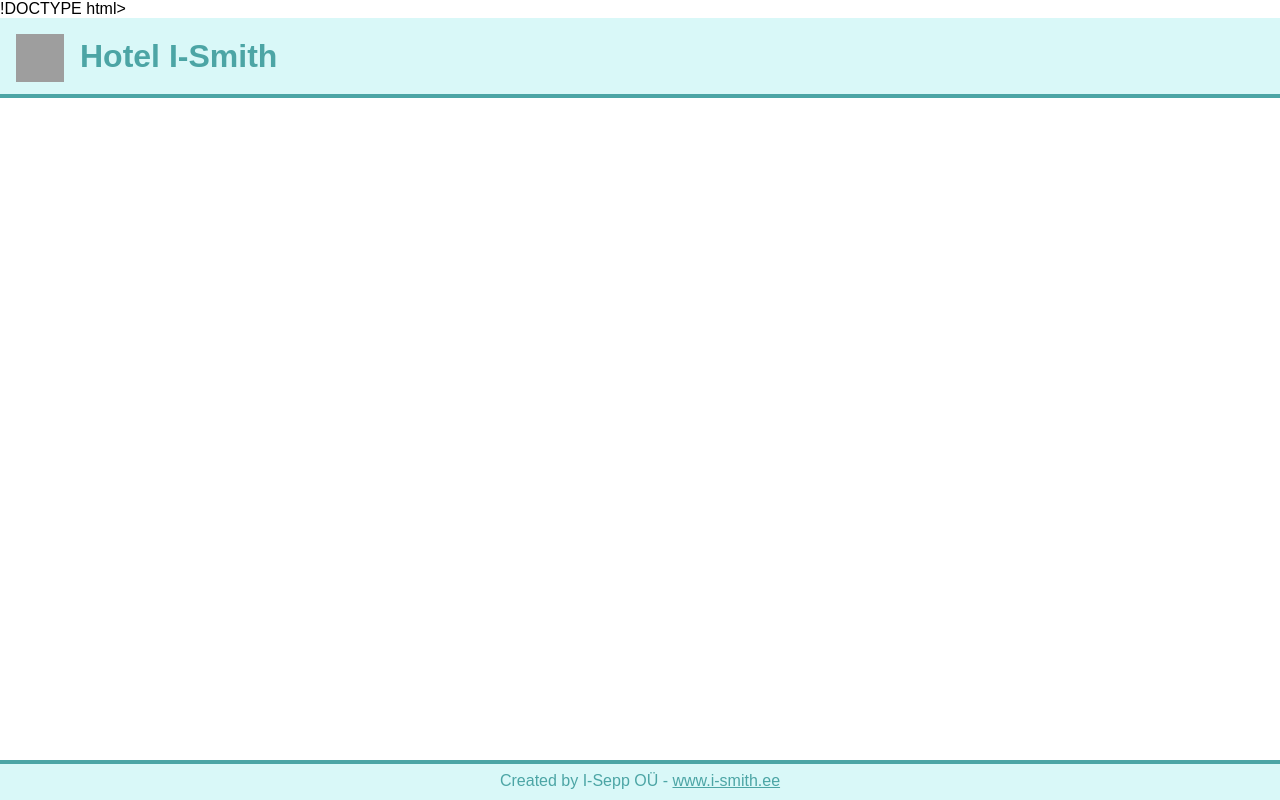
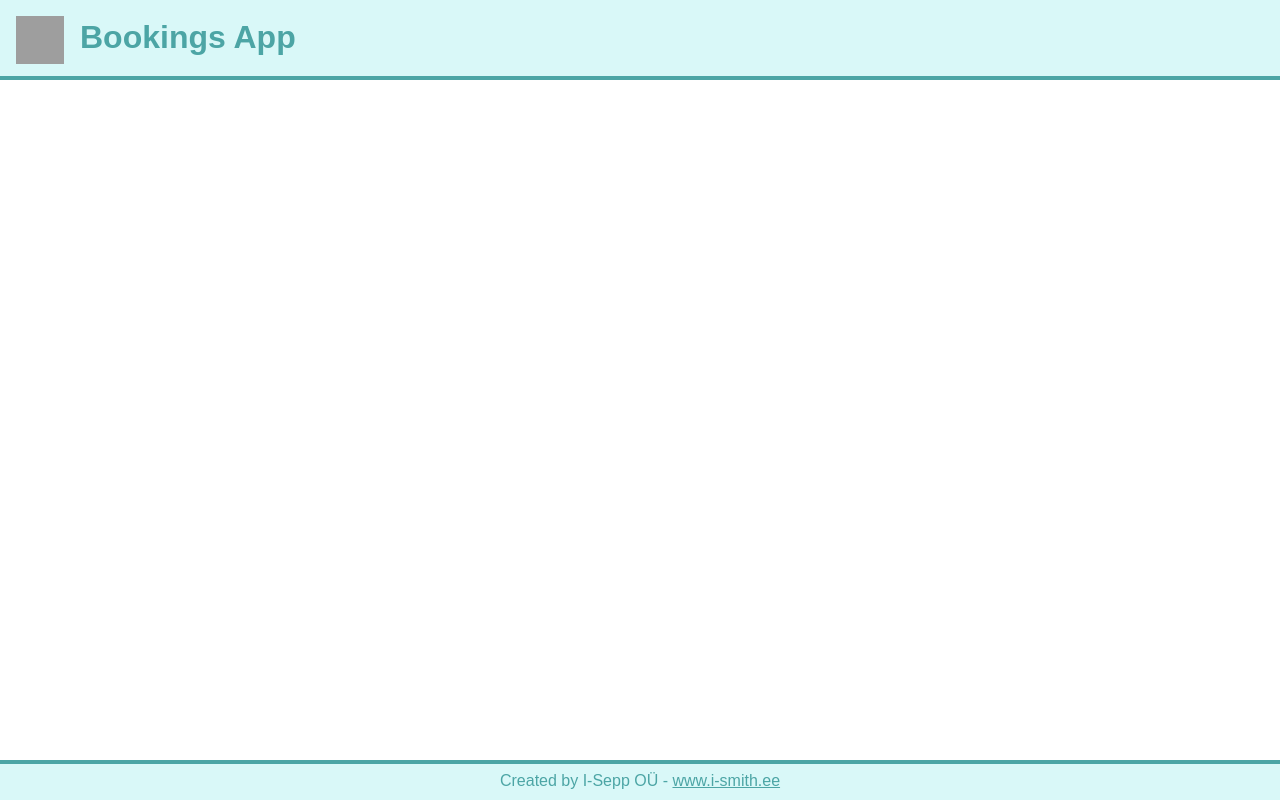
Before and after one commit to drewbrenet/vrmbrenet, a PHP site: template views/base.html.twig in a window 1280 px wide. Run offline with PHP 8.4, Linux system fonts and the light colour scheme; the template is opened without the code that fills it, so the values that code supplies are empty; some libraries are stand-ins or nearby versions; grey boxes are pictures that could not be loaded.

Commit message:
Separate header and footer as seperate components by having different…

```diff
--- /dev/null
+++ b/views/_footer.html.twig
@@ -0,0 +1,10 @@
+{#
+  Footer component
+  Usage example:
+        include('_footer.html.twig') }}
+ #}
+<div class="footer">
+    <div class="footer-text">
+        Created by I-Sepp OÜ - <a href="http://i-smith.ee/">www.i-smith.ee</a>
+    </div>
+</div>
--- /dev/null
+++ b/views/_header.html.twig
@@ -0,0 +1,11 @@
+{#
+  Header component
+  Usage example:
+        include('_footer.html.twig') }}
+ #}
+<div class="header">
+    <img src="/images/notebook.svg" class="header-pic"/>
+    <span class="header-heading">
+        Bookings App
+    </span>
+</div>
--- a/views/base.html.twig
+++ b/views/base.html.twig
@@ -1,4 +1,4 @@
-!DOCTYPE html>
+<!DOCTYPE html>
 <html>
 <head>
     <meta http-equiv="Content-Type" content="text/html; charset=utf-8" />
@@ -7,19 +7,12 @@
     <title>I-Smith</title>
     <link rel="stylesheet" type="text/css" media="screen" href="/css/normalize.css">
     <link rel="stylesheet" type="text/css" media="screen" href="/css/base.css">
+    <link rel="stylesheet" type="text/css" media="screen" href="/css/header.css">
+    <link rel="stylesheet" type="text/css" media="screen" href="/css/footer.css">
 </head>
 <body>
-<div class="header">
-    <img src="/images/notebook.svg" class="header__pic"/>
-    <span class="header__heading">
-                Hotel I-Smith
-            </span>
-</div>
+{{ include('_header.html.twig') }}
 <div class="content"></div>
-<div class="footer">
-    <div class="footer__text">
-        Created by I-Sepp OÜ - <a href="http://i-smith.ee/">www.i-smith.ee</a>
-    </div>
-</div>
+{{ include('_footer.html.twig') }}
 </body>
 </html>
--- /dev/null
+++ b/web/css/header.css
@@ -0,0 +1,29 @@
+/**
+ * Css file for Booking app header styling
+ */
+.header {
+    background-color: #D9F8F8;
+    border-bottom: .25em solid #4CA5A5;
+    display: -webkit-flex;
+    display: flex;
+    height: 5em;
+    width: 100%;
+    -webkit-box-sizing: border-box;
+    -moz-box-sizing: border-box;
+    box-sizing: border-box;
+}
+
+.header-heading {
+    color: #4CA5A5;
+    float: left;
+    font-size: 2em;
+    font-weight: 700;
+    padding: .6em 0 1em 0;
+}
+
+.header-pic {
+    float: left;
+    height: 3em;
+    padding: 1em;
+    width: 3em;
+}
```
Also changed, not shown: web/css/footer.css (added, +29 -0 lines), README.md, 1 other file.
